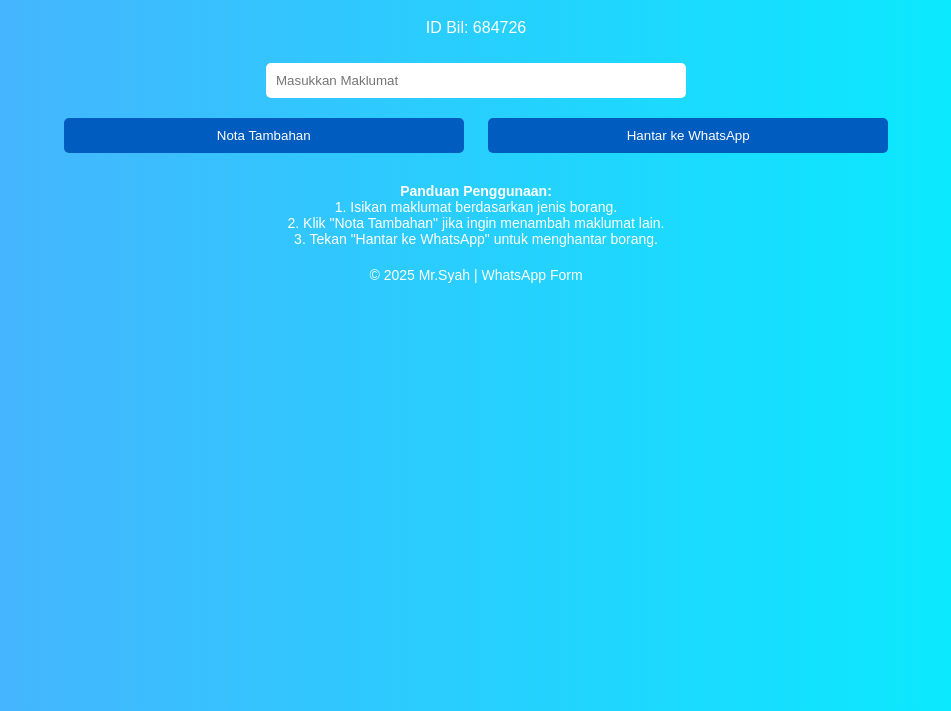
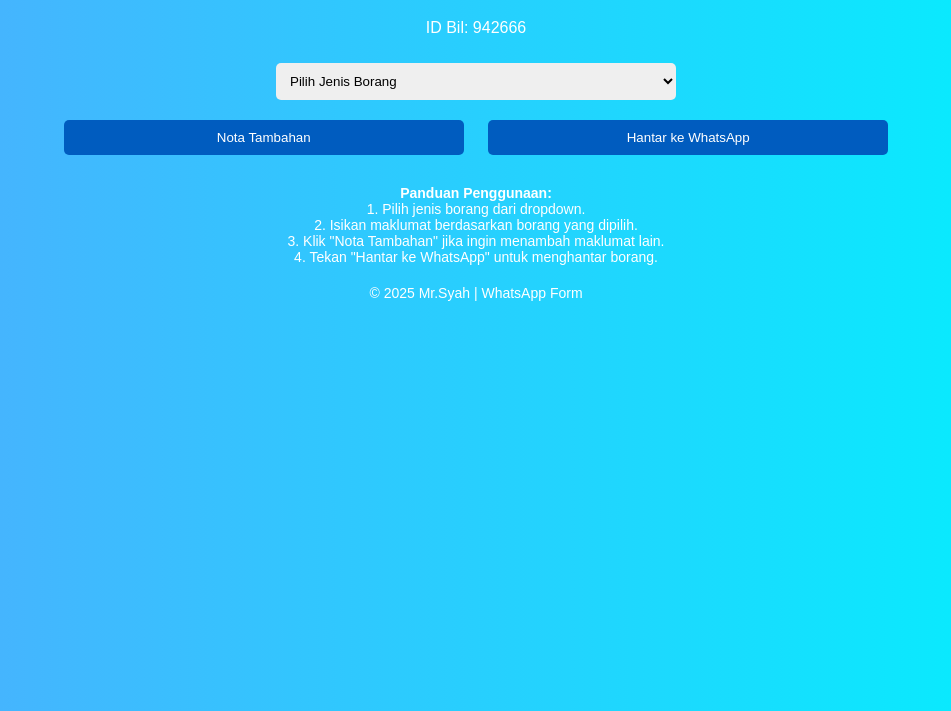
Before and after one commit to mrzcx8/whatsappform, a plain HTML site: page form.html in a window 1280 px wide. Shown: the part 89-800 px from the top of the page, without its empty margins (164-1115 px from the left). Drawn offline with Linux system fonts and the light colour scheme.

Commit message:
Update form.html

```diff
--- a/form.html
+++ b/form.html
@@ -49,7 +49,17 @@
 </head>
 <body>
     <h1 id="formTitle">Borang</h1>
-    <p id="billId">ID Bil: <span id="billNumber"></span></p>
+    <p>ID Bil: <span id="billNumber"></span></p>
+
+    <select id="formType" onchange="loadForm()">
+        <option value="">Pilih Jenis Borang</option>
+        <option value="Register">Register</option>
+        <option value="Tempahan">Tempahan</option>
+        <option value="Travel Booking">Travel Booking</option>
+        <option value="Food Order">Food Order</option>
+        <option value="Register Kursus">Register Kursus</option>
+        <option value="Lain-lain">Lain-lain</option>
+    </select>
 
     <div id="dynamicForm"></div>
 
@@ -57,9 +67,10 @@
     <button onclick="sendToWhatsApp()">Hantar ke WhatsApp</button>
 
     <p class="note"><strong>Panduan Penggunaan:</strong><br>
-        1. Isikan maklumat berdasarkan jenis borang.<br>
-        2. Klik "Nota Tambahan" jika ingin menambah maklumat lain.<br>
-        3. Tekan "Hantar ke WhatsApp" untuk menghantar borang.
+        1. Pilih jenis borang dari dropdown.<br>
+        2. Isikan maklumat berdasarkan borang yang dipilih.<br>
+        3. Klik "Nota Tambahan" jika ingin menambah maklumat lain.<br>
+        4. Tekan "Hantar ke WhatsApp" untuk menghantar borang.
     </p>
 
     <footer>
@@ -67,11 +78,6 @@
     </footer>
 
     <script>
-        function getQueryParam(param) {
-            let urlParams = new URLSearchParams(window.location.search);
-            return urlParams.get(param);
-        }
-
         function createInputField(id, placeholder) {
             let input = document.createElement("input");
             input.type = "text";
@@ -81,8 +87,9 @@
         }
 
         function loadForm() {
-            let formType = getQueryParam("title");
+            let formType = document.getElementById("formType").value;
             let formContainer = document.getElementById("dynamicForm");
+            formContainer.innerHTML = ""; // Kosongkan medan sebelumnya
 
             document.getElementById("formTitle").innerText = formType || "Borang";
             document.getElementById("billNumber").innerText = Math.floor(100000 + Math.random() * 900000);
@@ -93,32 +100,38 @@
                 fields = [
                     createInputField("name", "Nama Penuh"),
                     createInputField("email", "Email"),
-                    createInputField("phone", "No. Telefon"),
+                    createInputField("phone", "No. Telefon")
                 ];
             } else if (formType === "Tempahan") {
                 fields = [
                     createInputField("customerName", "Nama Pelanggan"),
-                    createInputField("orderDetails", "Detail Tempahan"),
+                    createInputField("orderDetails", "Butiran Tempahan"),
+                    createInputField("date", "Tarikh Tempahan"),
+                    createInputField("quantity", "Jumlah")
                 ];
             } else if (formType === "Travel Booking") {
                 fields = [
                     createInputField("travelerName", "Nama Penumpang"),
                     createInputField("destination", "Destinasi"),
-                    createInputField("travelDate", "Tarikh Perjalanan"),
+                    createInputField("departureDate", "Tarikh Pergi"),
+                    createInputField("returnDate", "Tarikh Balik"),
+                    createInputField("numberOfPersons", "Bilangan Penumpang")
                 ];
             } else if (formType === "Food Order") {
                 fields = [
                     createInputField("customerName", "Nama Pelanggan"),
-                    createInputField("foodItem", "Pesanan Makanan"),
+                    createInputField("foodItem", "Nama Makanan"),
                     createInputField("quantity", "Kuantiti"),
+                    createInputField("specialRequest", "Permintaan Khas (Opsyenal)")
                 ];
             } else if (formType === "Register Kursus") {
                 fields = [
                     createInputField("studentName", "Nama Pelajar"),
                     createInputField("courseName", "Nama Kursus"),
                     createInputField("email", "Email"),
+                    createInputField("phone", "No. Telefon")
                 ];
-            } else {
+            } else if (formType === "Lain-lain") {
                 fields = [createInputField("generalInput", "Masukkan Maklumat")];
             }
 
@@ -132,21 +145,21 @@
         }
 
         function sendToWhatsApp() {
-            let phone = getQueryParam("phone");
-            let formType = getQueryParam("title");
+            let phone = "601112345678"; // Tukar ke nombor sebenar jika mahu
+            let formType = document.getElementById("formType").value;
             let inputs = document.querySelectorAll("#dynamicForm input");
             let message = `${formType.toUpperCase()}:\n`;
+
+            if (!formType) {
+                alert("Sila pilih jenis borang dahulu!");
+                return;
+            }
 
             inputs.forEach(input => {
                 if (input.value.trim() !== "") {
                     message += `- ${input.placeholder}: ${input.value.trim()}\n`;
                 }
             });
-
-            if (!phone || phone === "null") {
-                alert("Nombor WhatsApp tidak sah!");
-                return;
-            }
 
             if (message.trim() === `${formType.toUpperCase()}:\n`) {
                 alert("Sila isi sekurang-kurangnya satu maklumat sebelum menghantar!");
@@ -157,7 +170,9 @@
             window.open(waLink, "_blank");
         }
 
-        document.addEventListener("DOMContentLoaded", loadForm);
+        document.addEventListener("DOMContentLoaded", () => {
+            document.getElementById("billNumber").innerText = Math.floor(100000 + Math.random() * 900000);
+        });
     </script>
 </body>
 </html>
```
